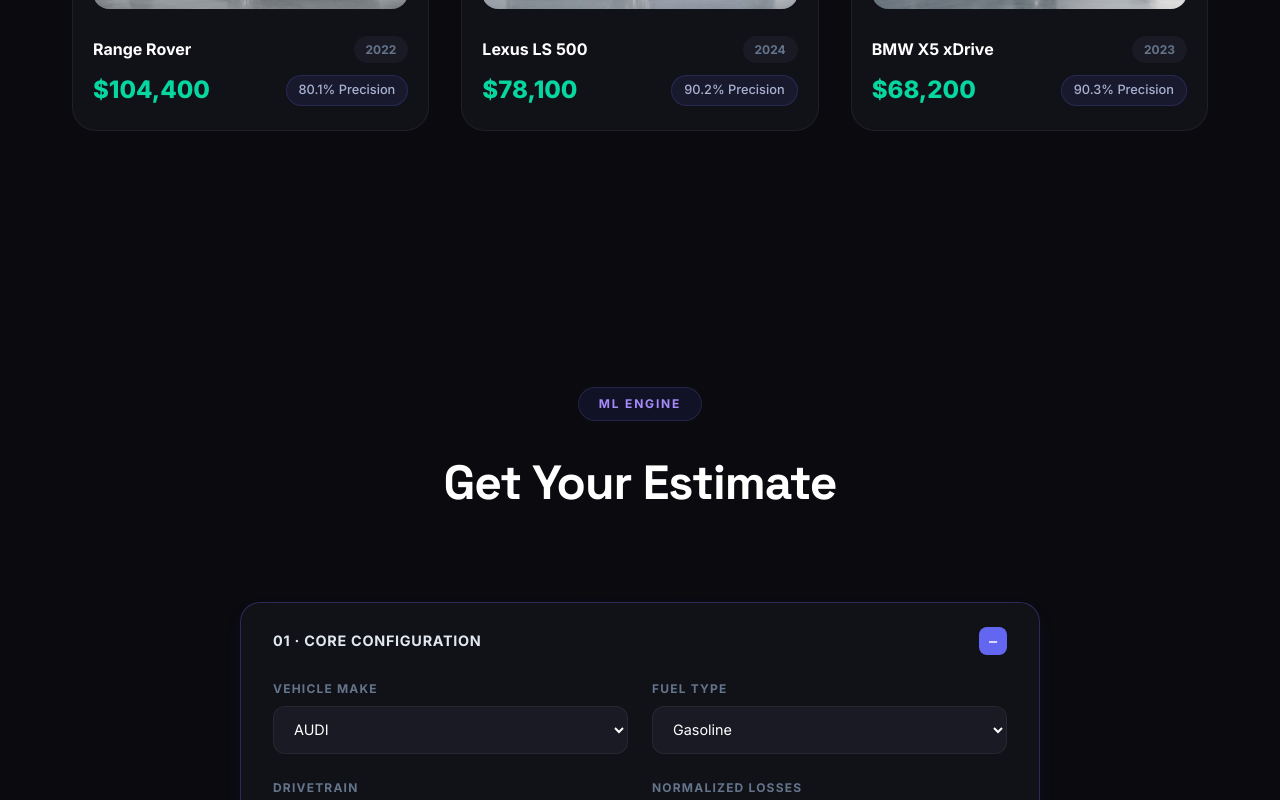
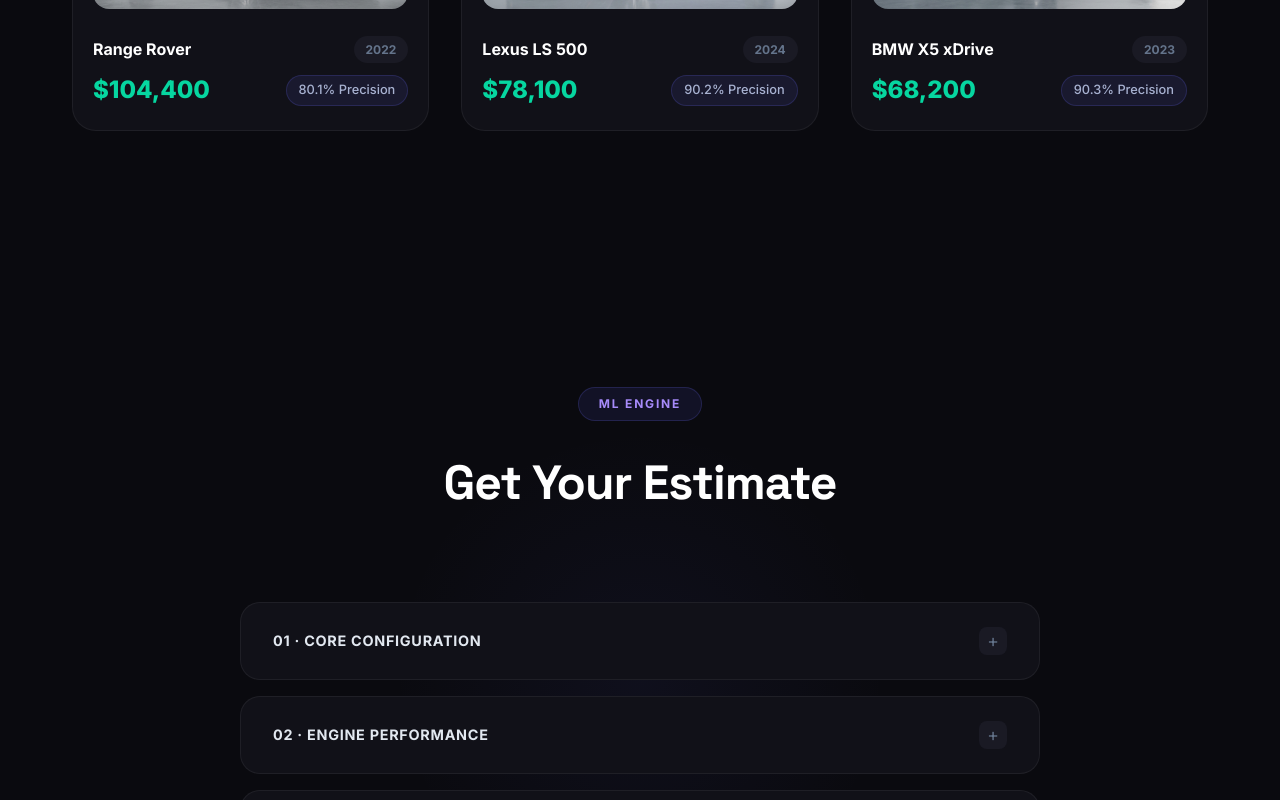
Before and after one commit to mohamedtalaat2003/CarPrice-Microservices, a React (Vite) app in the folder frontend/: page / in a window 1280 px wide. Shown: the part 2000-2800 px from the top of the page. Built offline with nearby package versions, Linux system fonts and the light colour scheme.

Commit message:
UI Update: Make all prediction accordions closed by default

```diff
--- a/frontend/src/App.tsx
+++ b/frontend/src/App.tsx
@@ -63,7 +63,7 @@
 
 const App: React.FC = () => {
     const [features, setFeatures] = useState<CarFeatures>(defaultFeatures);
-    const [activeAccordion, setActiveAccordion] = useState<string | null>('basic');
+    const [activeAccordion, setActiveAccordion] = useState<string | null>(null);
     const { loading, price, error, runPrediction } = useCarPrediction();
     const predictorRef = useRef<HTMLDivElement>(null);
 
```
